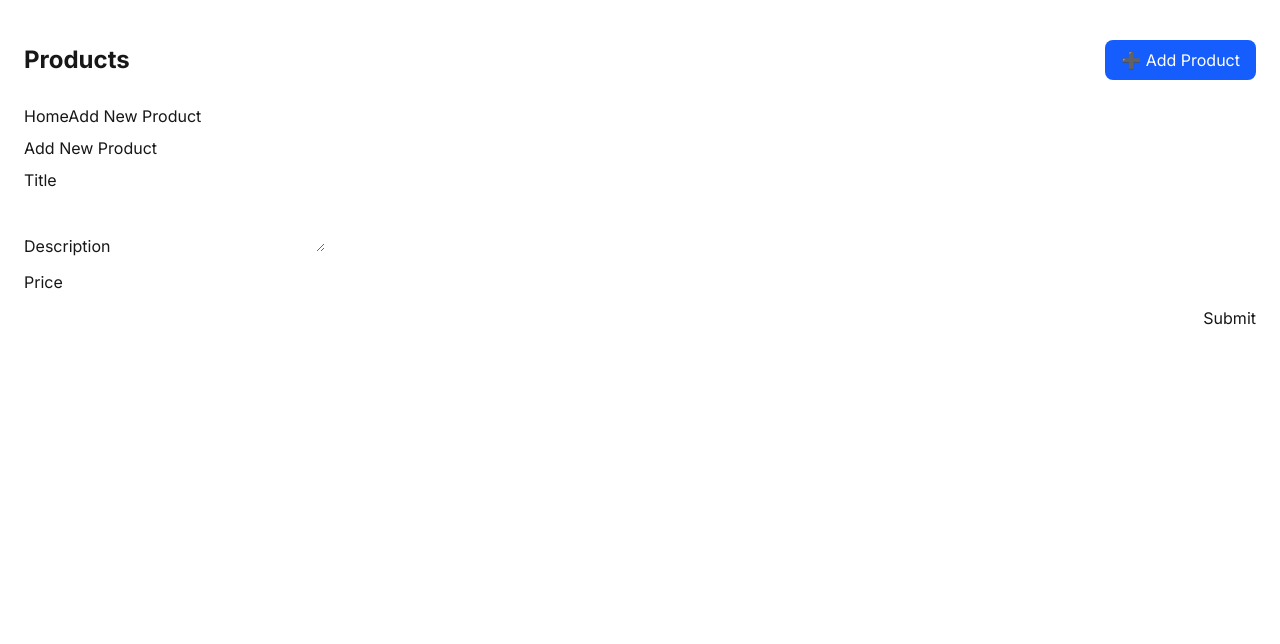
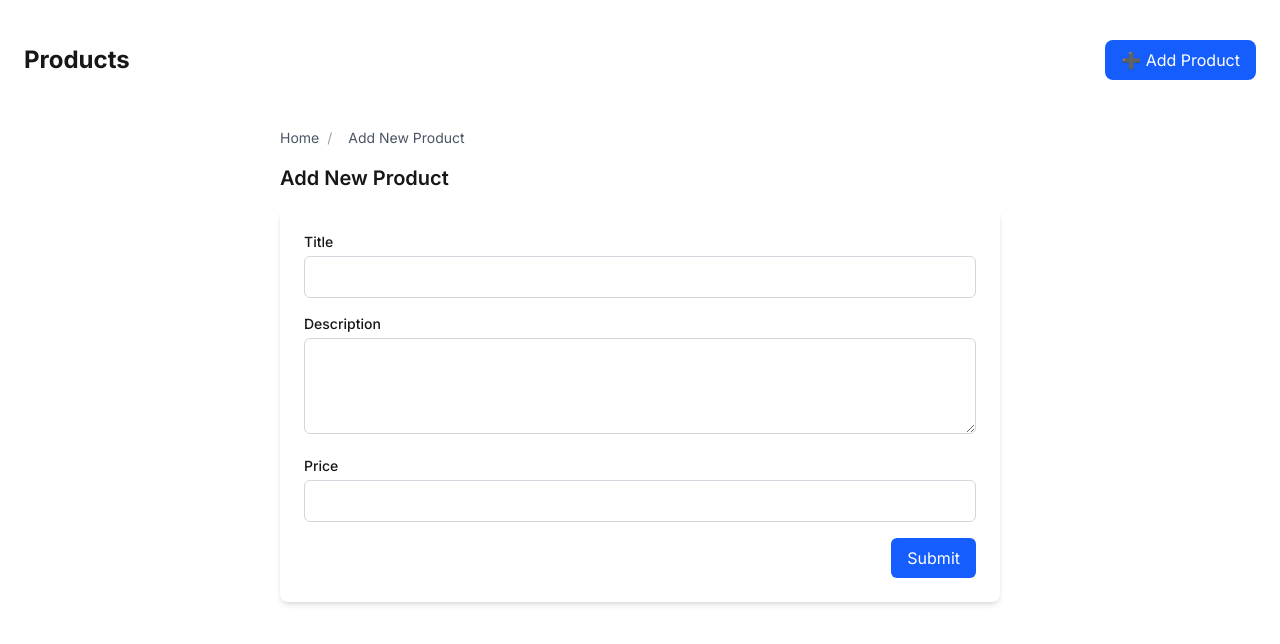
Before and after one commit to VIREN2779/Inventory-Management-System, a Next.js app: page / in a window 1280 px wide. Shown: the top 644 px of the page. Built offline with nearby package versions, Linux system fonts and the light colour scheme.

Commit message:
fix: changed files to tsx and tailwind

```diff
--- a/app/components/add-product.js
+++ /dev/null
@@ -1,87 +0,0 @@
-"use client";
-import React from "react";
-import BreadCrumb from "@/app/components/bread-crumb";
-import { useForm } from "react-hook-form";
-import { useRouter } from "next/navigation";
-
-const breadCrumb = [
-  { title: "Home", url: "../" },
-  { title: "Add New Product", url: "../add/" },
-];
-
-const AddProduct = () => {
-  const router = useRouter();
-
-  const {
-    register,
-    handleSubmit,
-    formState: { errors },
-  } = useForm();
-
-  const onSubmit = async (data) => {
-    try {
-      const res = await fetch("../api", {
-        method: "POST",
-        body: JSON.stringify(data),
-      });
-
-      if (!res.ok) {
-        throw new Error("Failed to add product");
-      }
-
-      const { message } = await res.json();
-      alert(message);
-      router.push("../");
-    } catch (error) {
-      console.log("Failed to add product", error);
-      alert("Failed to add product");
-    }
-  };
-
-  return (
-    <div>
-      <BreadCrumb lists={breadCrumb} />
-      <h4 className="mb-2">Add New Product</h4>
-      <div className="mb-2">
-        <div className="row">
-          <div className="col-md-6">
-            <form onSubmit={handleSubmit(onSubmit)} method="POST">
-              <div className="mb-3">
-                <label htmlFor="title" className="form-label">
-                  Title
-                </label>
-                <input
-                  className="form-control"
-                  {...register("title", { required: true })}
-                />
-              </div>
-              <div className="mb-3">
-                <label htmlFor="description" className="form-label">
-                  Description
-                </label>
-                <textarea
-                  className="form-control"
-                  {...register("description", { required: true })}
-                ></textarea>
-              </div>
-              <div className="mb-3">
-                <label htmlFor="price" className="form-label">
-                  Price
-                </label>
-                <input
-                  className="form-control"
-                  {...register("price", { required: true })}
-                />
-              </div>
-              <div className="mb-3 text-end">
-                <input type="submit" className="btn btn-primary" />
-              </div>
-            </form>
-          </div>
-        </div>
-      </div>
-    </div>
-  );
-};
-
-export default AddProduct;
--- /dev/null
+++ b/app/components/add-product.tsx
@@ -0,0 +1,114 @@
+"use client";
+import React from "react";
+import BreadCrumb from "@/app/components/bread-crumb";
+import { useForm } from "react-hook-form";
+import { useRouter } from "next/navigation";
+
+const breadCrumb = [
+  { title: "Home", url: "../" },
+  { title: "Add New Product", url: "../add/" },
+];
+
+const AddProduct = () => {
+  const router = useRouter();
+
+  const {
+    register,
+    handleSubmit,
+    formState: { errors },
+  } = useForm();
+
+  const onSubmit = async (data: any) => {
+    try {
+      const res = await fetch("../api", {
+        method: "POST",
+        body: JSON.stringify(data),
+      });
+
+      if (!res.ok) {
+        throw new Error("Failed to add product");
+      }
+
+      const { message } = await res.json();
+      alert(message);
+      router.push("../");
+    } catch (error) {
+      console.log("Failed to add product", error);
+      alert("Failed to add product");
+    }
+  };
+
+  return (
+    <div className="p-6 max-w-3xl mx-auto">
+      <BreadCrumb lists={breadCrumb} />
+
+      <h2 className="text-xl font-semibold mb-4">Add New Product</h2>
+
+      <form
+        onSubmit={handleSubmit(onSubmit)}
+        method="POST"
+        className="space-y-4 bg-white p-6 rounded-lg shadow-md"
+      >
+        {/* Title */}
+        <div>
+          <label htmlFor="title" className="block text-sm font-medium mb-1">
+            Title
+          </label>
+          <input
+            className="w-full rounded-md border border-gray-300 p-2 focus:outline-none focus:ring-2 focus:ring-blue-500"
+            {...register("title", { required: true })}
+          />
+          {errors.title && (
+            <span className="text-red-500 text-sm">Title is required</span>
+          )}
+        </div>
+
+        {/* Description */}
+        <div>
+          <label
+            htmlFor="description"
+            className="block text-sm font-medium mb-1"
+          >
+            Description
+          </label>
+          <textarea
+            className="w-full rounded-md border border-gray-300 p-2 h-24 focus:outline-none focus:ring-2 focus:ring-blue-500"
+            {...register("description", { required: true })}
+          ></textarea>
+          {errors.description && (
+            <span className="text-red-500 text-sm">
+              Description is required
+            </span>
+          )}
+        </div>
+
+        {/* Price */}
+        <div>
+          <label htmlFor="price" className="block text-sm font-medium mb-1">
+            Price
+          </label>
+          <input
+            type="number"
+            className="w-full rounded-md border border-gray-300 p-2 focus:outline-none focus:ring-2 focus:ring-blue-500"
+            {...register("price", { required: true })}
+          />
+          {errors.price && (
+            <span className="text-red-500 text-sm">Price is required</span>
+          )}
+        </div>
+
+        {/* Submit */}
+        <div className="text-right">
+          <button
+            type="submit"
+            className="rounded-md bg-blue-600 px-4 py-2 text-white hover:bg-blue-700 transition"
+          >
+            Submit
+          </button>
+        </div>
+      </form>
+    </div>
+  );
+};
+
+export default AddProduct;
--- a/app/components/bread-crumb.js
+++ /dev/null
@@ -1,24 +0,0 @@
-import Link from "next/link";
-import React from "react";
-
-const BreadCrumb = ({ lists = [] }) => {
-  return (
-    <nav aria-label="breadcrumb" className="mb-2">
-      <ol className="breadcrumb">
-        {lists.map((list, key) => (
-          <Link
-            key={key}
-            className={`breadcrumb-item ${
-              list?.active ? "active" : ""
-            } text-decoration-none`}
-            href={`../${list?.url}`}
-          >
-            {list?.title}
-          </Link>
-        ))}
-      </ol>
-    </nav>
-  );
-};
-
-export default BreadCrumb;
--- /dev/null
+++ b/app/components/bread-crumb.tsx
@@ -0,0 +1,38 @@
+import Link from "next/link";
+import React from "react";
+
+type BreadCrumbItem = {
+  title: string;
+  url: string;
+  active?: boolean; // optional flag for active state
+};
+
+interface BreadCrumbProps {
+  lists?: BreadCrumbItem[];
+}
+
+const BreadCrumb: React.FC<BreadCrumbProps> = ({ lists = [] }) => {
+  return (
+    <nav aria-label="breadcrumb" className="mb-4">
+      <ol className="flex space-x-2 text-sm text-gray-600">
+        {lists.map((list, key) => (
+          <li key={key} className="flex items-center">
+            <Link
+              href={list.url}
+              className={`${
+                list.active ? "text-blue-600 font-medium" : "hover:text-gray-800"
+              }`}
+            >
+              {list.title}
+            </Link>
+            {key < lists.length - 1 && (
+              <span className="mx-2 text-gray-400">/</span>
+            )}
+          </li>
+        ))}
+      </ol>
+    </nav>
+  );
+};
+
+export default BreadCrumb;
```
